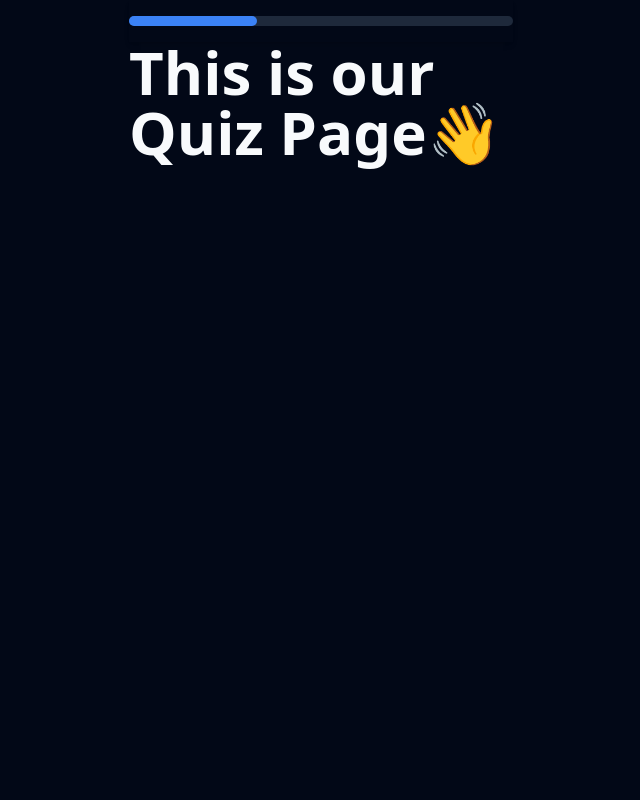
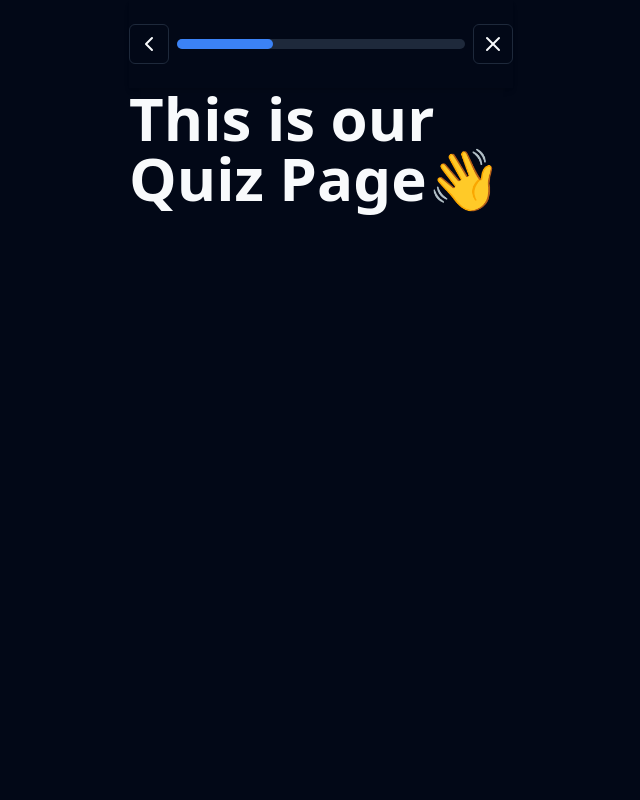
Before and after one commit to Lambersonistaken/quiz-pdf-project, a Next.js app: page /quiz in a window 1280 px wide. Shown: the top 800 px of the page, without its empty margins (319-959 px from the left). Built offline with nearby package versions, Linux system fonts and the light colour scheme.

Commit message:
result card added

```diff
--- /dev/null
+++ b/src/app/quiz/ResultCard.tsx
@@ -0,0 +1,24 @@
+import React from 'react'
+
+type Props = {
+    isCorrect: boolean | null,
+    correctAnswer: string,
+}
+
+const ResultCard = (props: Props) => {
+    const {isCorrect, correctAnswer} = props;
+
+    if(isCorrect === null){
+        return null;
+    }
+
+
+    const text = isCorrect ? 'Correct!' : 'Incorrect! The correct answer is: ' + props.correctAnswer;
+
+
+  return (
+    <div>{text}</div>
+  )
+}
+
+export default ResultCard
--- a/src/app/quiz/page.tsx
+++ b/src/app/quiz/page.tsx
@@ -2,6 +2,8 @@
 import {Button} from '@/components/ui/button';
 import {useState} from 'react';
 import ProgressBar from '@/components/progressBar';
+import {ChevronLeft, X} from "lucide-react";
+import ResultCard from "./ResultCard";
 
 
 const questions = [
@@ -37,8 +39,13 @@ const questions = [
 
 
 export default function Home() {
-    const [started, setStarted] = useState(false);
-    const [currentQuestion, setCurrentQuestion] = useState(0);
+    const [started, setStarted] = useState<boolean>(false);
+    const [currentQuestion, setCurrentQuestion] = useState<number>(0);
+    const [score, setScore] = useState<number>(0);
+    const [selectedAnswer, setSelectedAnswer] = useState<number | null>(null);
+    const [isCorrect, setIsCorrect] = useState<boolean|null>(null);
+
+
 
     const handleNext = () => {
         if(!started)
@@ -50,17 +57,35 @@ export default function Home() {
         if(currentQuestion < questions.length - 1)
         {
             setCurrentQuestion(currentQuestion + 1);
-            return;
+
         }
+
+        setSelectedAnswer(null);
+        setIsCorrect(null);
 
 
     }
 
+
+    const handleAnswer = (answer) => {
+        setSelectedAnswer(answer.id);
+        const isCurrenctCorrect = answer.isCorrect;
+        if(isCurrenctCorrect)
+        {
+            setScore(score + 1);
+        }
+        setIsCorrect(isCurrenctCorrect);
+    }
+
+
   return (
     <div className='flex flex-col flex-1'>
       <div className='position-sticky top-0 z-10 shadow-md py-4 w-full'>
-        <header>
+        <header className='grid grid-cols-[auto,1fr,auto] grid-flow-col items-center justify-between py-2 gap-2'>
+            <Button size="icon" variant="outline"><ChevronLeft/></Button>
             <ProgressBar value={(currentQuestion + 1) / questions.length * 100} />
+            <Button size="icon" variant="outline"><X/></Button>
+
         </header>
       </div>
       <main className="flex min-h-screen justify-center flex-1">
@@ -69,13 +94,14 @@ export default function Home() {
             <h2 className='text-3xl font-bold'>{questions[currentQuestion].questionText}</h2>
             <div className='grid grid-cols-1 gap-6 mt-6'>
                 {questions[currentQuestion].answers.map((answer) => (
-                    <Button variant={"secondary"} key={answer.id} className='p-4 rounded-md shadow-md'>{answer.answerText}</Button>
+                    <Button variant={"secondary"} key={answer.id} onClick={() => handleAnswer(answer)} className='p-4 rounded-md shadow-md'>{answer.answerText}</Button>
                 ))}
             </div>
         </div>
       )}
     </main>
     <footer className='footer pb-9 px-6 relative mb-0'>
+        <ResultCard isCorrect={isCorrect} correctAnswer={questions[currentQuestion].answers.find(answer => answer.isCorrect === true)?.answerText}/>
       <Button onClick={handleNext}>{!started ? "Start" : "Next"}</Button>
     </footer>
     </div>
```
